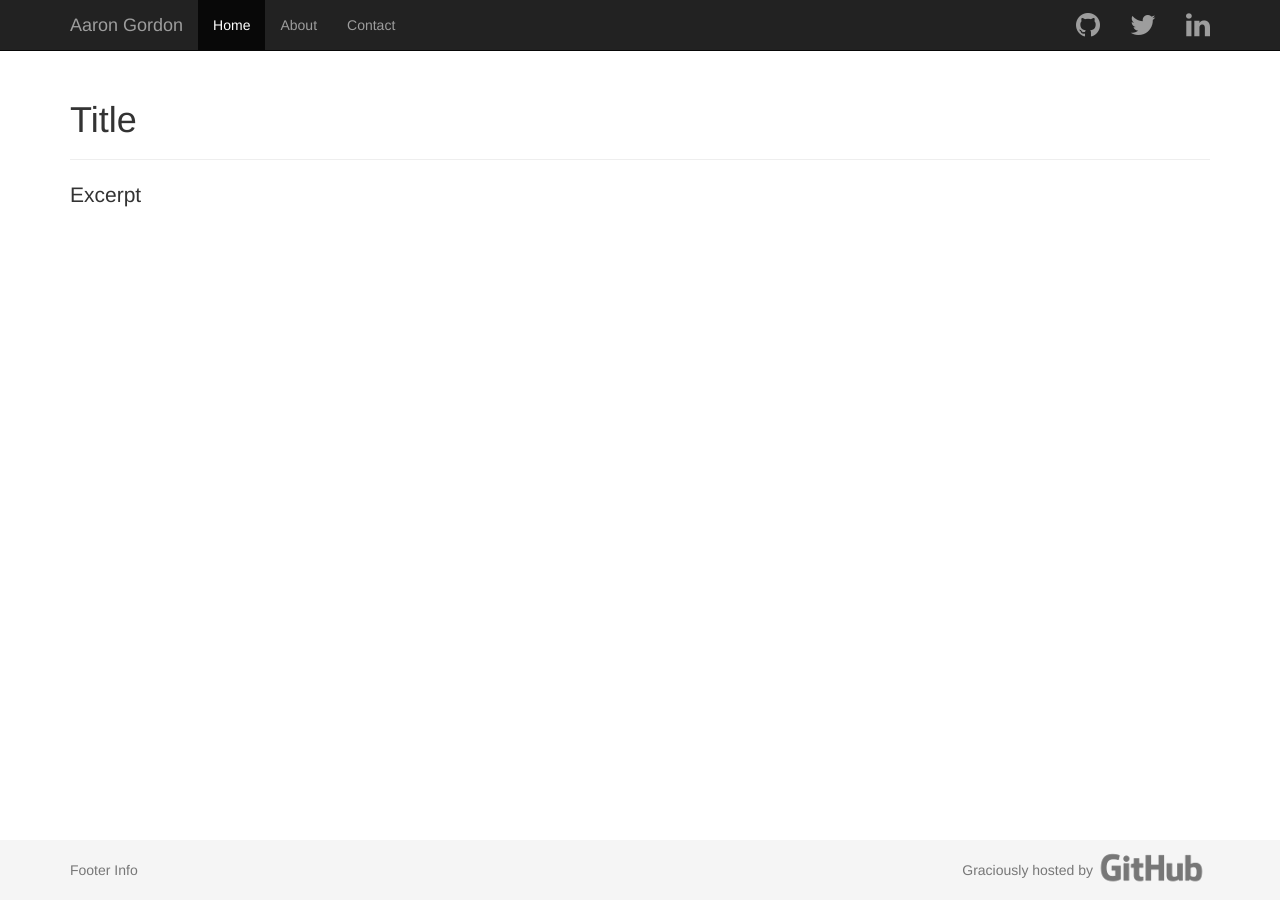
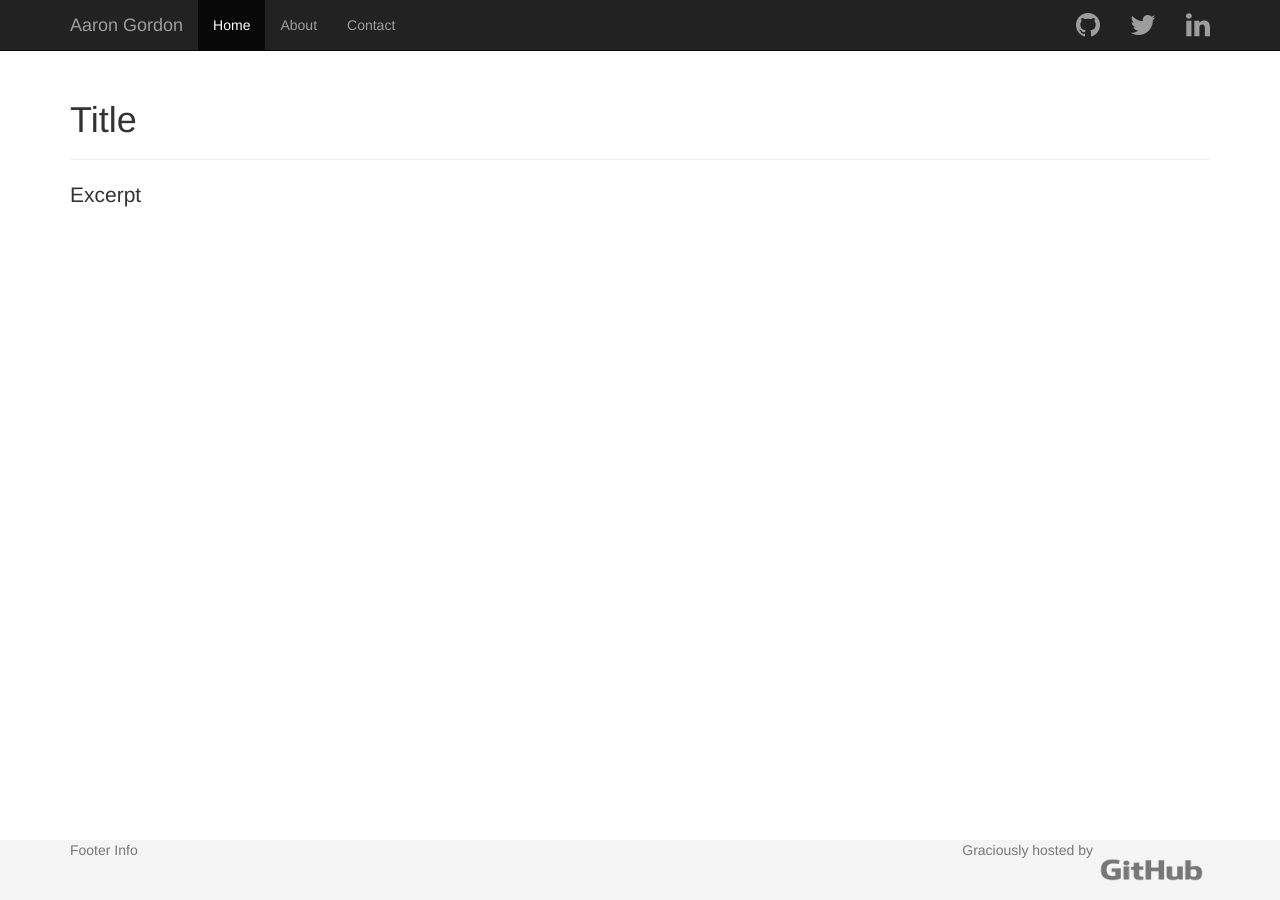
Before and after one commit to aarondgordon/aarondgordon.github.io, a Jekyll site: the page built from index.html, in a window 1280 px wide. Built offline with Jekyll 4.4.1, drawn with Linux system fonts in a browser that asks for light colours; nearby versions of some CDN libraries.

Commit message:
Footer layout changes

```diff
--- a/assets/css/default-layout.css
+++ b/assets/css/default-layout.css
@@ -21,8 +21,12 @@ body {
   bottom: 0;
   width: 100%;
   height: 60px;
+  padding: 0px;
+  background-color: #f5f5f5;
+}
+
+.footer-text {
   padding-top: 20px;
-  background-color: #f5f5f5;
 }
 
 .github-logo {
@@ -30,7 +34,7 @@ body {
 }
 
 .github-logo img {
-  margin-top: -16px;
+  padding-top: 12px;
 }
 
 .wide-container {
```
